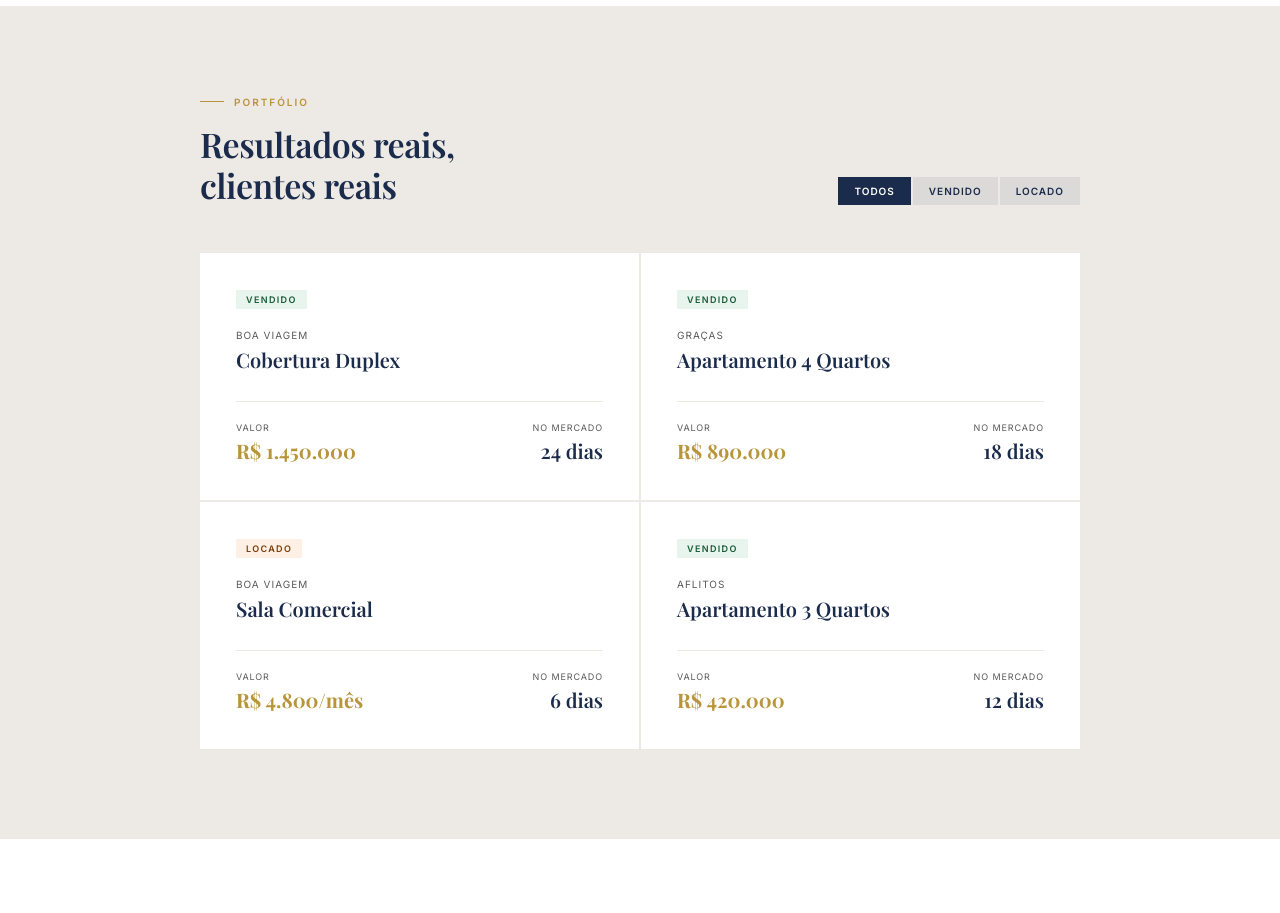
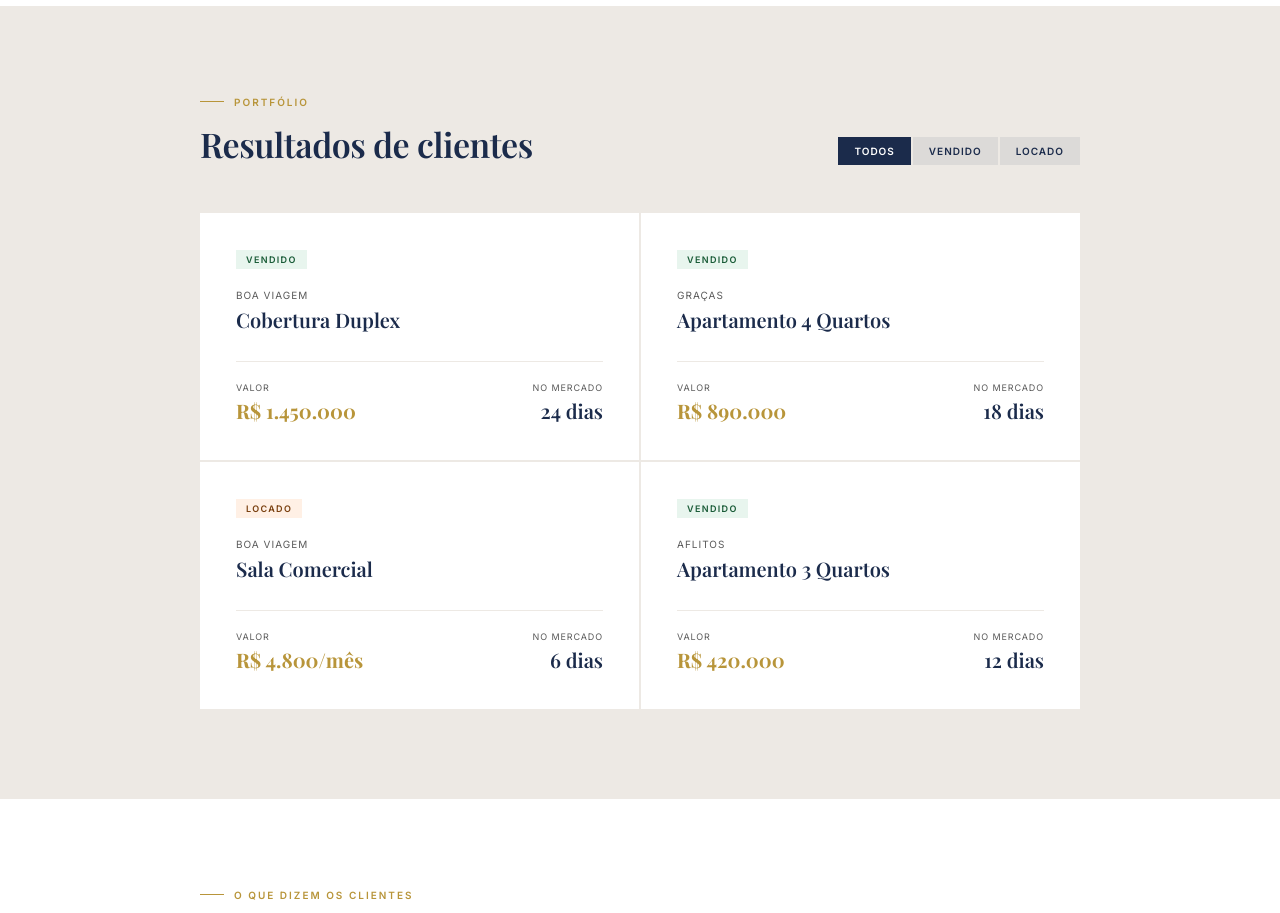
Before and after one commit to Rafaell-Ensino/teste, a Next.js app: page / in a window 1280 px wide. Shown: the part 2820-3733 px from the top of the page. Built offline with nearby package versions, Linux system fonts and the light colour scheme; a web font is replaced by a local one.

Commit message:
Update: Change portfolio section title from "Resultados reais, clientes reais" to "Resultados de clientes"

```diff
--- a/app/page.tsx
+++ b/app/page.tsx
@@ -320,7 +320,7 @@ export default function Page() {
           <div style={{ display:'flex', justifyContent:'space-between', alignItems:'flex-end', marginBottom:48 }}>
             <div>
               <Label text="Portfólio" />
-              <H2>Resultados reais,<br />clientes reais</H2>
+              <H2>Resultados de clientes</H2>
             </div>
             <div style={{ display:'flex', gap:2 }}>
               {['TODOS','VENDIDO','LOCADO'].map(f => (
```
